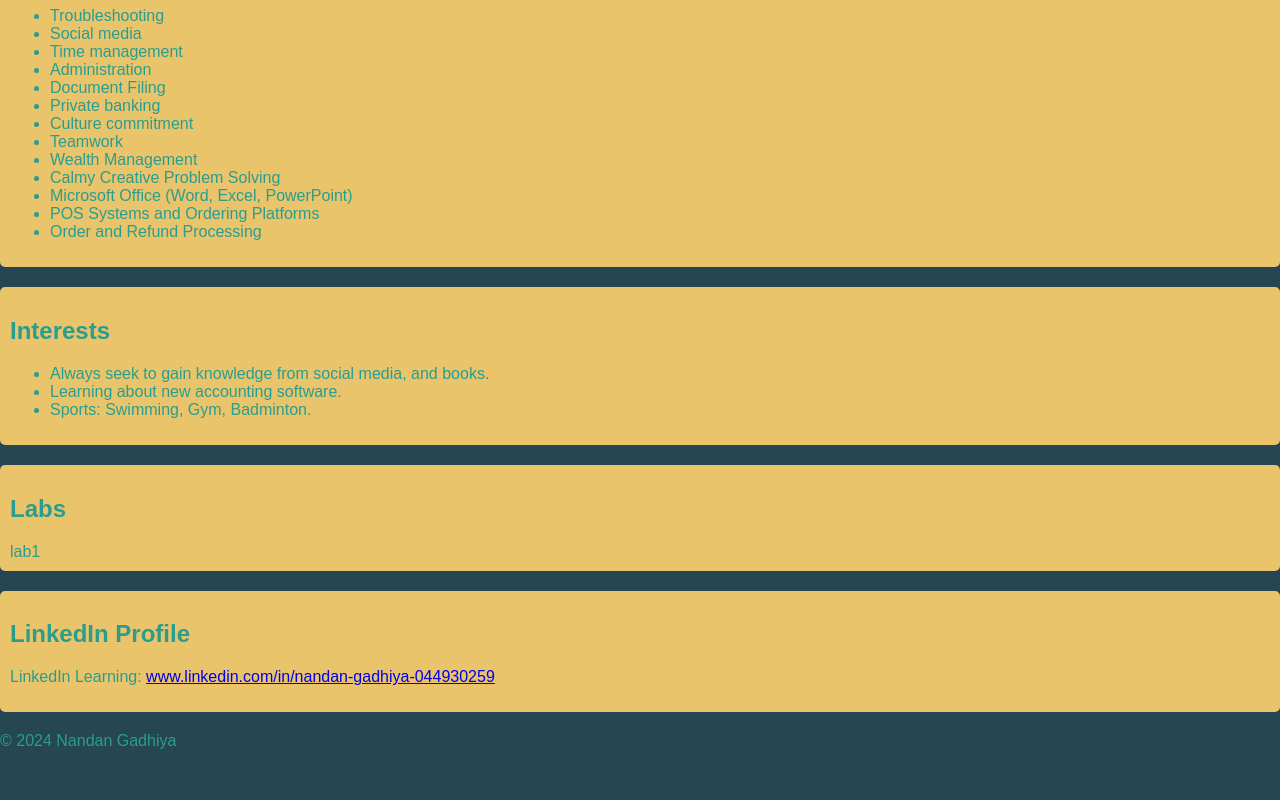
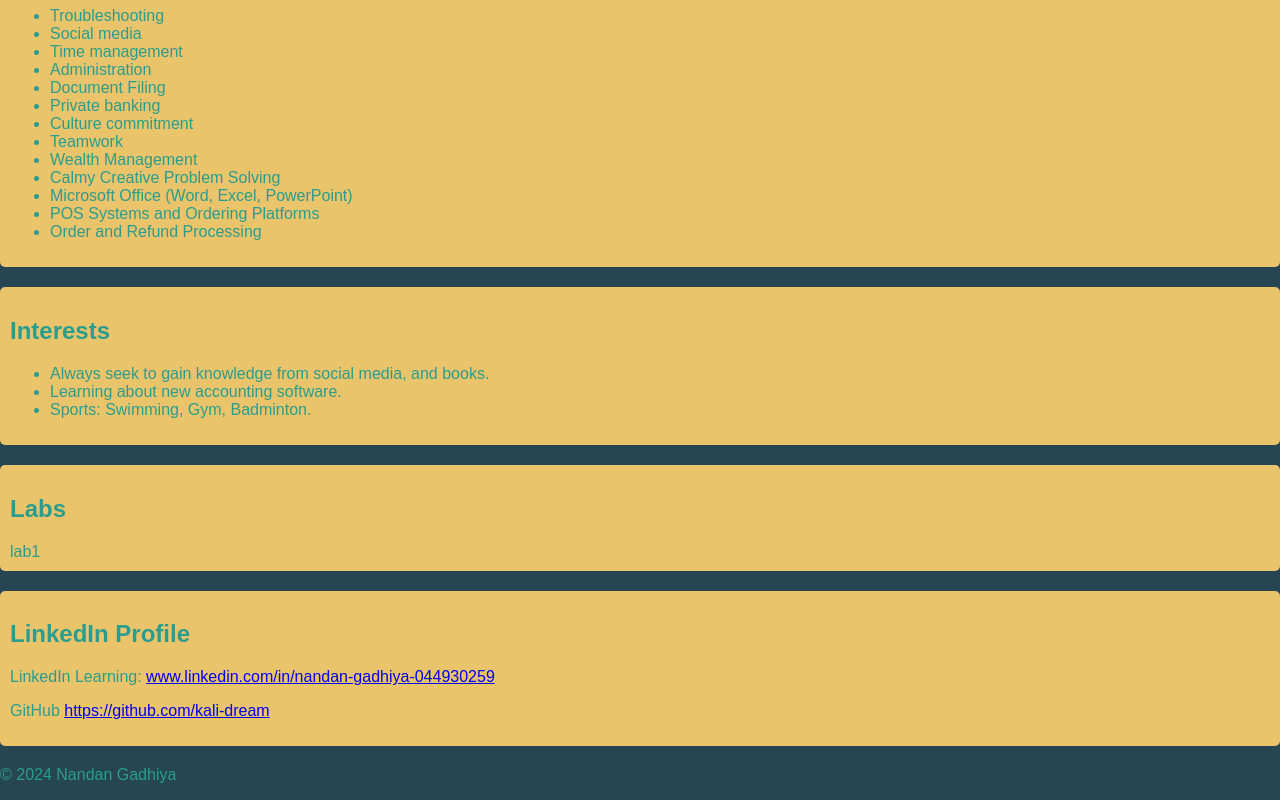
Before and after one commit to kali-dream/Personal-website---, a plain HTML site: page resume.html in a window 1280 px wide. Shown: the part 1720-2520 px from the top of the page. Before the commit the page ends 2486 px from the top, so only its background shows below. Drawn offline with Linux system fonts and the light colour scheme.

Commit message:
Update resume.html

```diff
--- a/resume.html
+++ b/resume.html
@@ -120,6 +120,7 @@
         <section id="linkedin">
             <h2>LinkedIn Profile</h2>
             <p>LinkedIn Learning: <a href="www.linkedin.com/in/nandan-gadhiya-044930259">www.linkedin.com/in/nandan-gadhiya-044930259</a></p>
+            <p>GitHub <a href="whttps://github.com/kali-dream">https://github.com/kali-dream</a></p>
         </section>
     </main>
     <footer>
```
